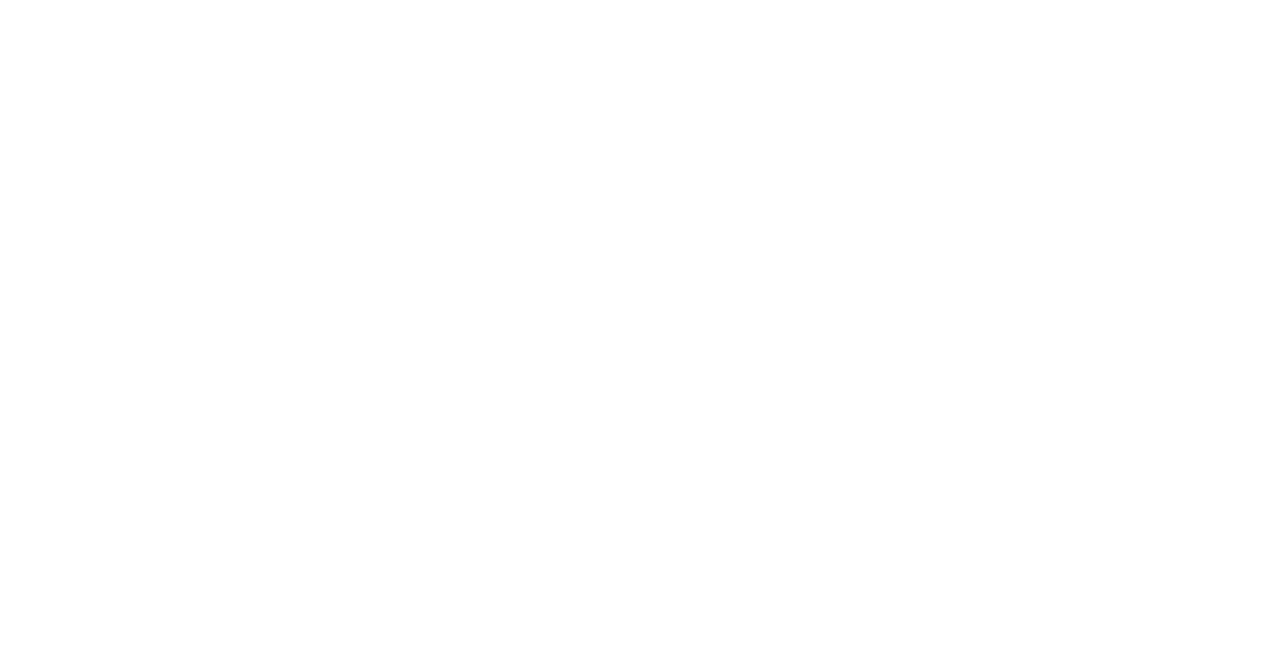
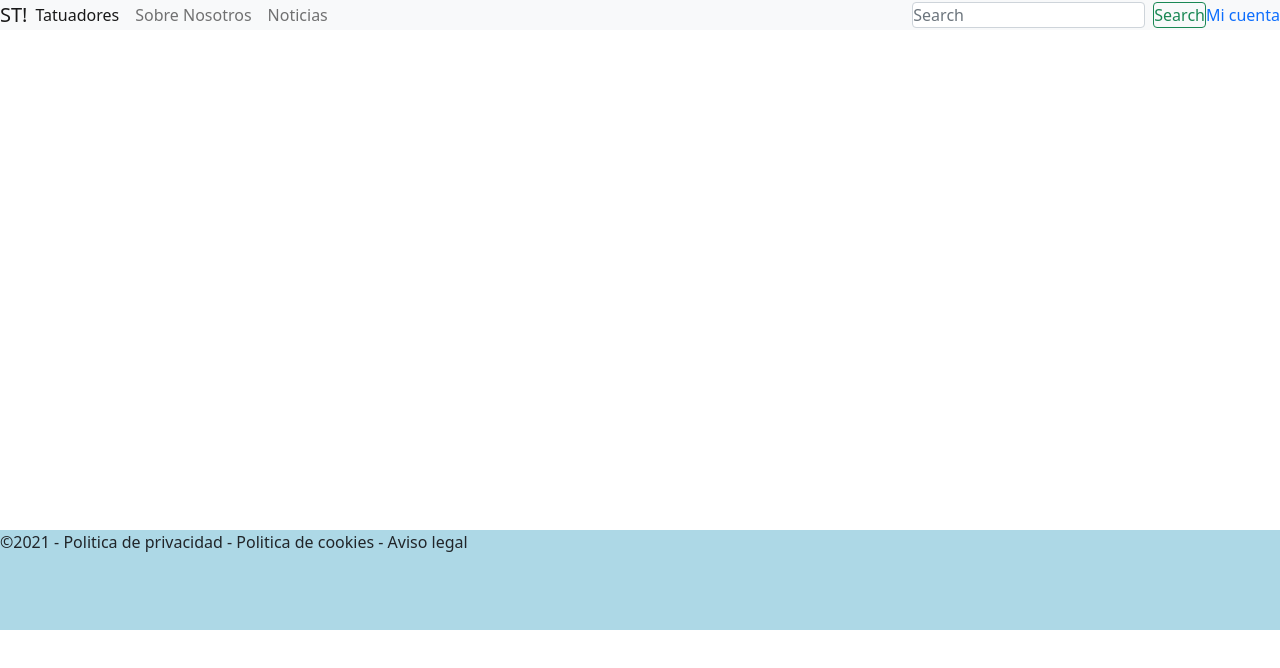
Before and after one commit to SusanaSalmeron/SayTattooProject, an Angular app in the folder proyectoFinalAngular/: page / in a window 1280 px wide. Shown: the top 668 px of the page. Built offline with nearby package versions, Linux system fonts and the light colour scheme.

Commit message:
Primeros pasos de Nav & Footer

```diff
--- a/proyectoFinalAngular/package.json
+++ b/proyectoFinalAngular/package.json
@@ -19,6 +19,8 @@
     "@angular/platform-browser": "~11.2.12",
     "@angular/platform-browser-dynamic": "~11.2.12",
     "@angular/router": "~11.2.12",
+    "boostrap": "^2.0.0",
+    "bootstrap": "^5.0.1",
     "rxjs": "~6.6.0",
     "tslib": "^2.0.0",
     "zone.js": "~0.11.3"
--- a/proyectoFinalAngular/src/app/app.component.css
+++ b/proyectoFinalAngular/src/app/app.component.css
@@ -0,0 +1,50 @@
+/* 576px movíl
+    768px tab
+    962px portatiles
+    1200px* grandes ordenadores*/
+
+    *{  /* reseteo de eric meyer */
+        padding: 0;
+        margin: 0;
+        box-sizing: border-box;
+    }
+
+
+
+footer {
+    margin-top: 500px;
+    background-color: lightblue;
+    height: 100px;
+    width: 100%;
+
+}
+
+
+
+
+
+
+
+
+
+@media (min-width: 768px) {
+
+
+
+
+
+ }
+
+
+
+
+
+ @media (min-width: 962px) {
+
+
+
+
+
+
+
+  }
--- a/proyectoFinalAngular/src/app/app.component.html
+++ b/proyectoFinalAngular/src/app/app.component.html
@@ -1,7 +1,33 @@
-<header></header>
+<nav class="navbar navbar-expand-lg navbar-light bg-light">
+  <div class="container-fluid">
+    <a class="navbar-brand" href="#">ST!</a>
+    <button class="navbar-toggler" type="button" data-bs-toggle="collapse" data-bs-target="#navbarSupportedContent"
+      aria-controls="navbarSupportedContent" aria-expanded="false" aria-label="Toggle navigation">
+      <span class="navbar-toggler-icon"></span>
+    </button>
+    <div class="collapse navbar-collapse" id="navbarSupportedContent">
+      <ul class="navbar-nav me-auto mb-2 mb-lg-0">
+        <li class="nav-item">
+          <a class="nav-link active" aria-current="page" href="#">Tatuadores</a>
+        </li>
+        <li class="nav-item">
+          <a class="nav-link" href="#">Sobre Nosotros</a>
+        <li class="nav-item">
+          <a class="nav-link" href="#" tabindex="-1">Noticias</a>
+        </li>
+      </ul>
+      <form class="d-flex">
+        <input class="form-control me-2" type="search" placeholder="Search" aria-label="Search">
+        <button class="btn btn-outline-success" type="submit">Search</button>
+      </form>
+      <div class="nav-item">
+        <a class="nav-link active" href="#" tabindex="-1">Mi cuenta</a>
+      </div>
+    </div>
+  </div>
+</nav>
 
 
 <router-outlet></router-outlet>
 
-
-<footer></footer>
+<footer>©2021 - Politica de privacidad - Politica de cookies - Aviso legal</footer>
--- a/proyectoFinalAngular/src/styles.css
+++ b/proyectoFinalAngular/src/styles.css
@@ -1 +1,7 @@
 /* You can add global styles to this file, and also import other style files */
+
+    *{  /* reseteo de eric meyer */
+        padding: 0;
+        margin: 0;
+        box-sizing: border-box;
+    }
```
Also changed, not shown: 1 other file (tests, documents, lock files or other folders).
